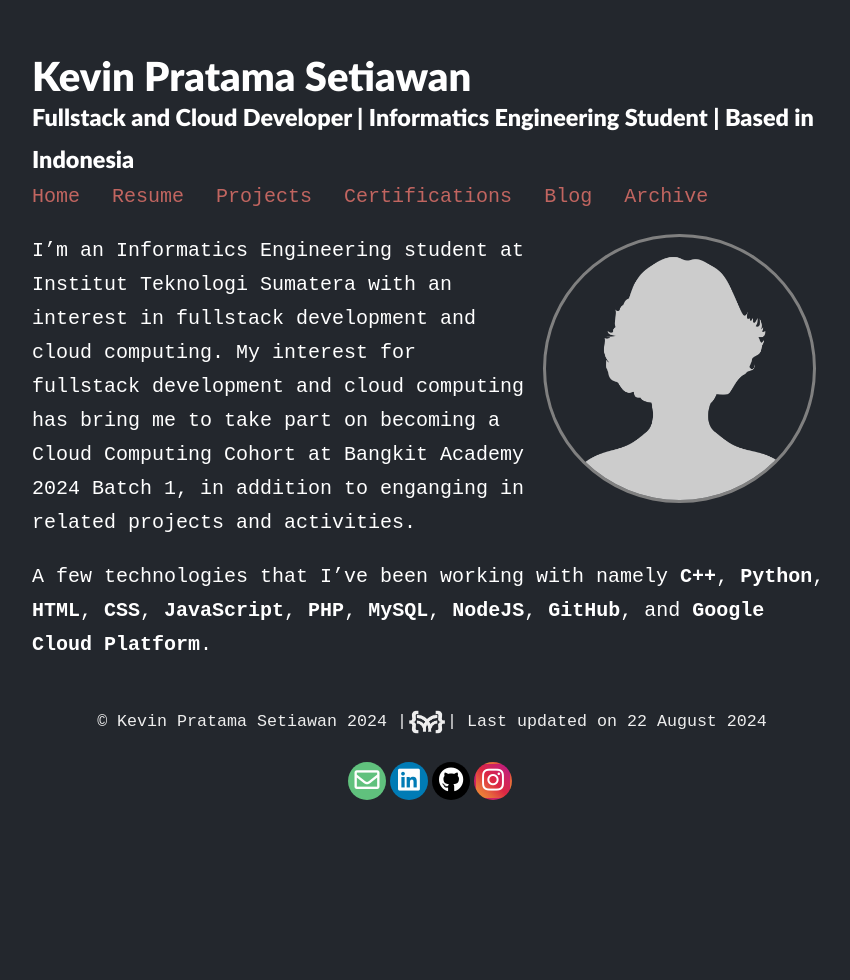
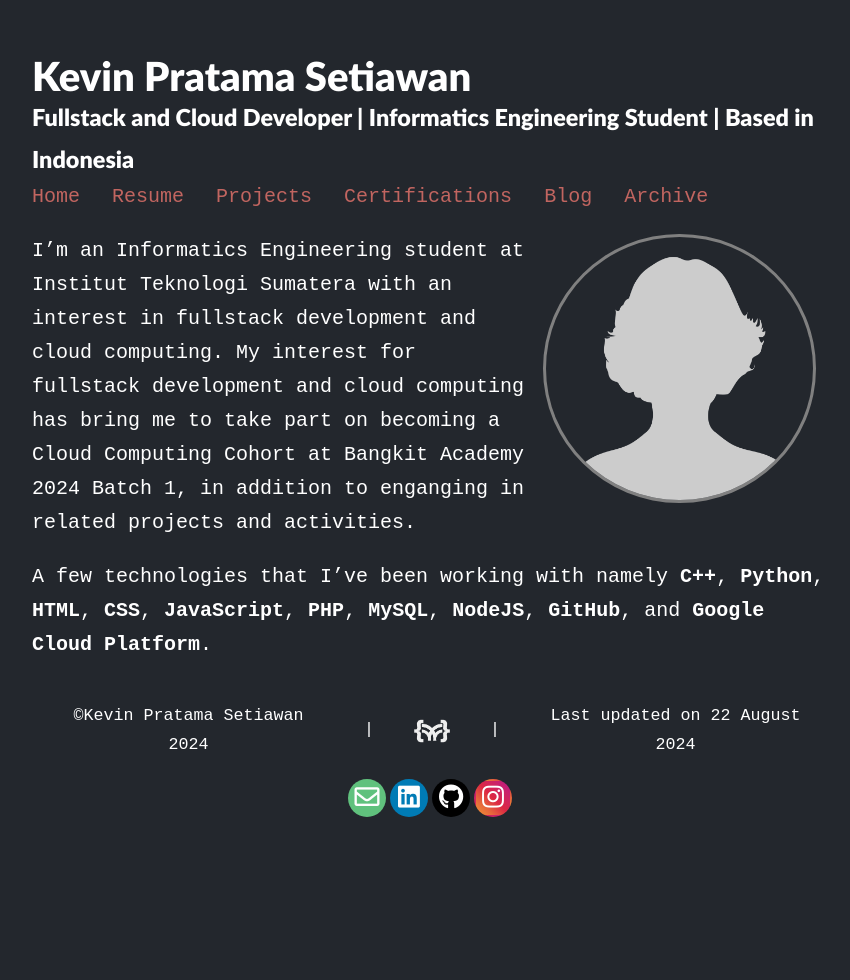
Before and after one commit to KevinPratamaSetiawan/KevinPratamaSetiawan.github.io, a Jekyll site: the page built from index.md, in a window 1280 px wide. Shown: the whole page, without its empty margins (208-1058 px from the left). Built offline with Jekyll 4.4.1, drawn with Linux system fonts in a browser that asks for light colours; nearby versions of some CDN libraries.

Commit message:
Update default.html

```diff
--- a/_layouts/default.html
+++ b/_layouts/default.html
@@ -33,12 +33,15 @@
 
         <footer>
           <p class="copy">
-            <small style="display: flex; justify-content: center; align-items: center;"> &copy; {{site.title}} {{ site.time | date: '%Y' }}
-                    | <img src="/favicon2.png" alt="Logo" style="width: 40px;"> |
-                    <!-- Powered by Jekyll and
-                    <a target="_blank" href="https://github.com/jitinnair1/gradfolio/">Gradfolio</a>. -->
+            <p style="display: flex; justify-content: space-around; align-items: center;">
+                <small style="width: 275px; text-align: center;">&copy;{{site.title}} {{ site.time | date: '%Y' }}</small>
+                <small> | </small>
+                <img src="/favicon2.png" alt="Logo" style="width: 40px;">
+                <small> | </small>
+                <small style="width: 275px; text-align: center;">
                     Last updated on {{ site.time | date_to_long_string }}
-            </small>
+                </small>
+            </p>
           </p>
 
         {% include social-footer.html %}
```
